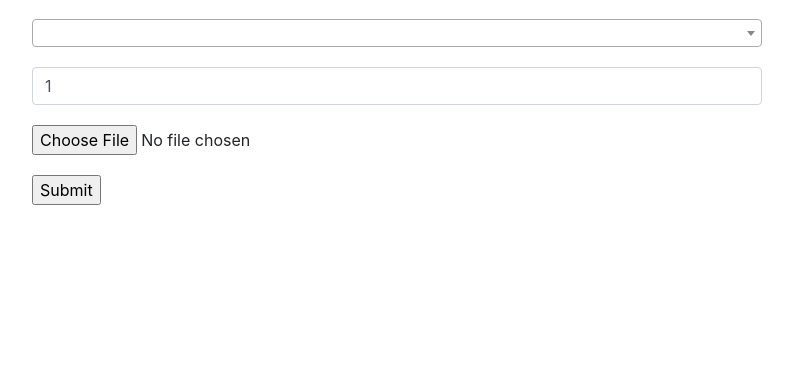
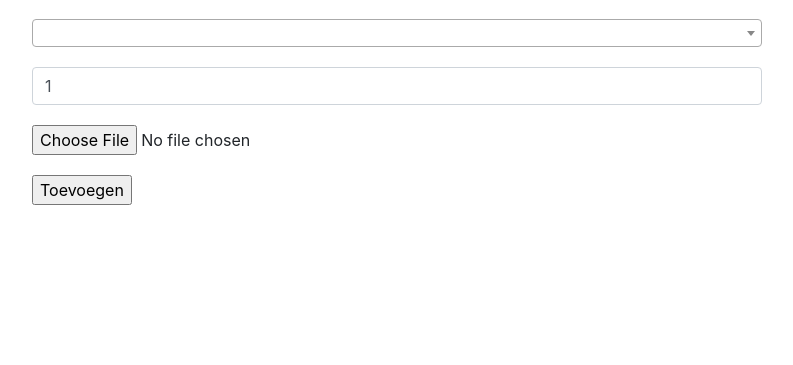
Before and after one commit to Marsipulami/modeling, a PHP site: page /addColor_stock.php in a window 1280 px wide. Shown: the part 57-422 px from the top of the page, without its empty margins (53-846 px from the left). Run offline with PHP 8.4, Linux system fonts and the light colour scheme; the visitor is signed in with stand-in values (Sample User, id 1); data that the repository does not hold is empty.

Commit message:
rename button

```diff
--- a/addColor_stock.php
+++ b/addColor_stock.php
@@ -120,7 +120,7 @@ $(document).ready(function() {
 
                 <div class="row top-buffer">
                     <div class="col-sm-4 col-lg-4">
-                        <input type="submit" name="submit" class="input-lg" />
+                        <input type="submit" name="submit" class="input-lg" value="Toevoegen" />
                     </div>
                 </div>
 
```
